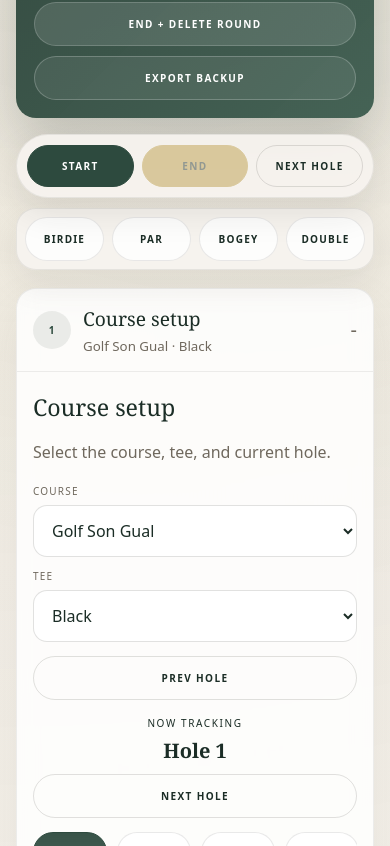
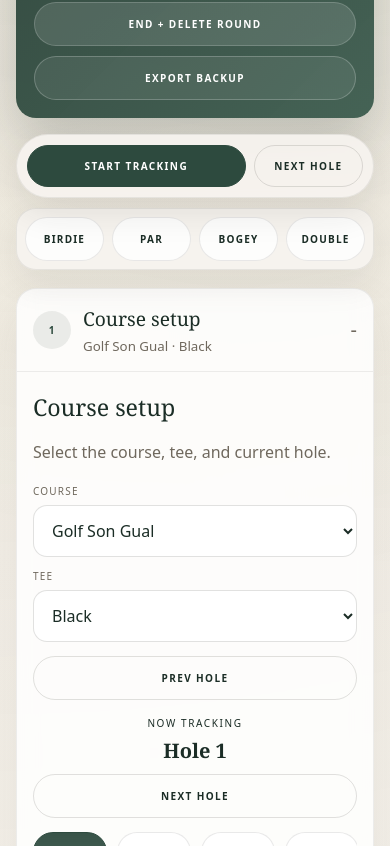
Before and after one commit to thattallkid123/mmg-shot-tracker, a Next.js app: page / in a window 390 px wide. Shown: the part 1038-1884 px from the top of the page. Built offline with nearby package versions, Linux system fonts and the light colour scheme.

Commit message:
Use one-button shot tracking

```diff
--- a/src/app/shot-tracker/shot-tracker-prototype.jsx
+++ b/src/app/shot-tracker/shot-tracker-prototype.jsx
@@ -358,6 +358,7 @@ export default function ShotTrackerPrototype() {
   const [notes, setNotes] = useState('')
   const [trackingStart, setTrackingStart] = useState(null)
   const [latestPosition, setLatestPosition] = useState(null)
+  const [pendingClubShotId, setPendingClubShotId] = useState(null)
   const [shots, setShots] = useState([])
   const [savedRounds, setSavedRounds] = useState([])
   const [roundDate, setRoundDate] = useState(new Date().toISOString().slice(0, 10))
@@ -480,10 +481,11 @@ export default function ShotTrackerPrototype() {
         }
 
         setShots((current) => [shot, ...current])
+        setPendingClubShotId(shot.id)
         setTrackingStart(null)
         setClub('')
         setNotes('')
-        setStatus(`Shot saved: ${formatDistance(distanceMeters, unit)}.`)
+        setStatus(`Shot measured: ${formatDistance(distanceMeters, unit)}. Add club when ready.`)
       } else {
         setStatus('Current position refreshed.')
       }
@@ -514,6 +516,22 @@ export default function ShotTrackerPrototype() {
     setShots((current) =>
       current.map((shot) => (shot.id === shotId ? { ...shot, [field]: value } : shot)),
     )
+  }
+
+  function assignPendingClub(nextClub) {
+    if (!pendingClubShotId) return
+    updateShot(pendingClubShotId, 'club', nextClub)
+    setPendingClubShotId(null)
+    setStatus(`Club assigned: ${nextClub}.`)
+  }
+
+  function toggleShotTracking() {
+    if (trackingStart) {
+      captureCurrentLocation('end')
+      return
+    }
+
+    captureCurrentLocation('start')
   }
 
   function deleteShot(shotId) {
@@ -728,11 +746,8 @@ export default function ShotTrackerPrototype() {
       </div>
 
       <div className={styles.mobileCaddieBar}>
-        <button className={styles.primaryButton} onClick={() => captureCurrentLocation('start')} disabled={isLocating}>
-          Start
-        </button>
-        <button className={styles.secondaryButton} onClick={() => captureCurrentLocation('end')} disabled={isLocating || !trackingStart}>
-          End
+        <button className={trackingStart ? styles.secondaryButton : styles.primaryButton} onClick={toggleShotTracking} disabled={isLocating}>
+          {trackingStart ? 'Stop tracking' : 'Start tracking'}
         </button>
         <button className={styles.ghostButton} onClick={goToNextHole}>
           Next hole
@@ -889,16 +904,26 @@ export default function ShotTrackerPrototype() {
             </div>
 
             <div className={styles.buttonRow}>
-              <button className={styles.primaryButton} onClick={() => captureCurrentLocation('start')} disabled={isLocating}>
-                {isLocating && !trackingStart ? 'Locating...' : 'Start tracking'}
-              </button>
-              <button className={styles.secondaryButton} onClick={() => captureCurrentLocation('end')} disabled={isLocating || !trackingStart}>
-                {isLocating && trackingStart ? 'Locating...' : 'End tracking'}
+              <button className={trackingStart ? styles.secondaryButton : styles.primaryButton} onClick={toggleShotTracking} disabled={isLocating}>
+                {isLocating ? 'Locating...' : trackingStart ? 'Stop tracking' : 'Start tracking'}
               </button>
               <button className={styles.ghostButton} onClick={() => captureCurrentLocation('refresh')} disabled={isLocating}>
                 Refresh GPS
               </button>
             </div>
+
+            {pendingClubShotId ? (
+              <div className={styles.assignClubBox}>
+                <span className={styles.metaLabel}>Assign club to last shot</span>
+                <div className={styles.clubButtonGrid}>
+                  {['Driver', '3W', 'Hybrid', '5i', '7i', '9i', 'PW', 'SW'].map((clubName) => (
+                    <button key={clubName} type="button" onClick={() => assignPendingClub(clubName)}>
+                      {clubName}
+                    </button>
+                  ))}
+                </div>
+              </div>
+            ) : null}
 
             <div className={styles.quickActionGrid}>
               <article className={styles.quickActionCard}>
--- a/src/app/shot-tracker/shot-tracker.module.css
+++ b/src/app/shot-tracker/shot-tracker.module.css
@@ -110,7 +110,7 @@
   max-width: 1200px;
   margin: -8px auto 18px;
   display: none;
-  grid-template-columns: repeat(3, minmax(0, 1fr));
+  grid-template-columns: 2fr 1fr;
   gap: 8px;
   padding: 10px;
   border-radius: 999px;
@@ -130,7 +130,8 @@
 
 .quickScoreBar button,
 .quickScoreGrid button,
-.quickToggleGrid button {
+.quickToggleGrid button,
+.clubButtonGrid button {
   min-height: 44px;
   border: 1px solid rgba(44, 42, 39, 0.1);
   border-radius: 999px;
@@ -140,6 +141,21 @@
   font-weight: 700;
   letter-spacing: 0.12em;
   text-transform: uppercase;
+}
+
+.assignClubBox {
+  margin: 14px 0;
+  padding: 14px;
+  border-radius: 18px;
+  background: rgba(184, 151, 60, 0.1);
+  border: 1px solid rgba(184, 151, 60, 0.2);
+}
+
+.clubButtonGrid {
+  display: grid;
+  grid-template-columns: repeat(4, minmax(0, 1fr));
+  gap: 8px;
+  margin-top: 10px;
 }
 
 .currentHoleEntry {
@@ -992,7 +1008,8 @@ details[open] .sectionSummary::after {
   .greenMapStrip,
   .mapFeatureGrid,
   .quickScoreGrid,
-  .quickToggleGrid {
+  .quickToggleGrid,
+  .clubButtonGrid {
     grid-template-columns: 1fr;
   }
 
```
